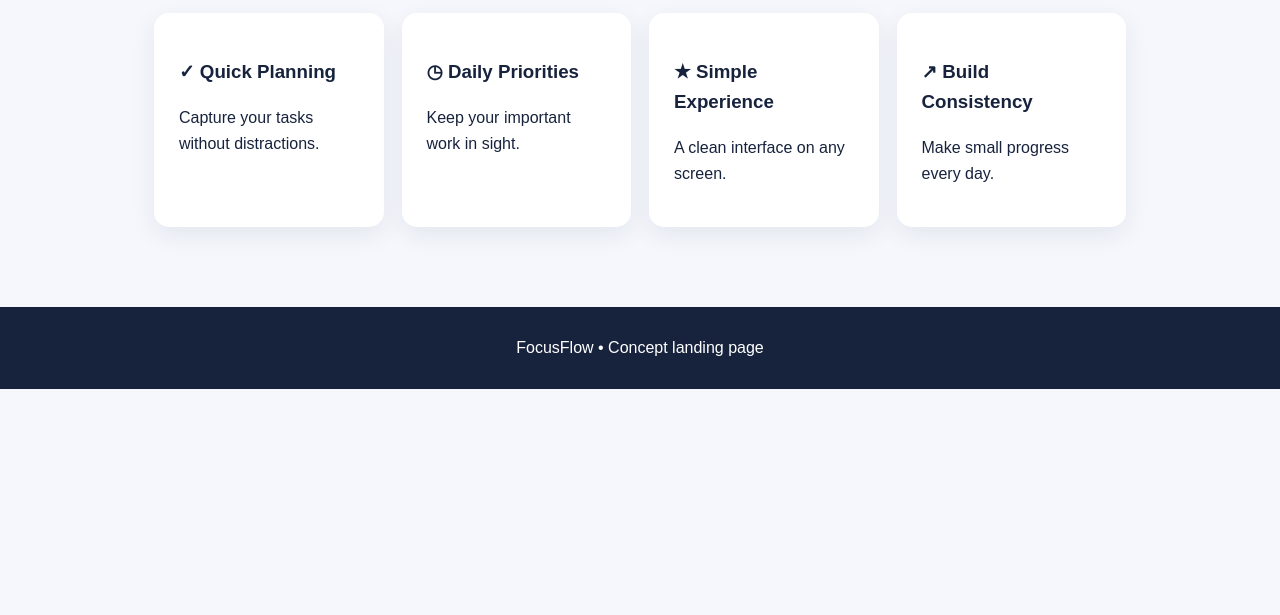
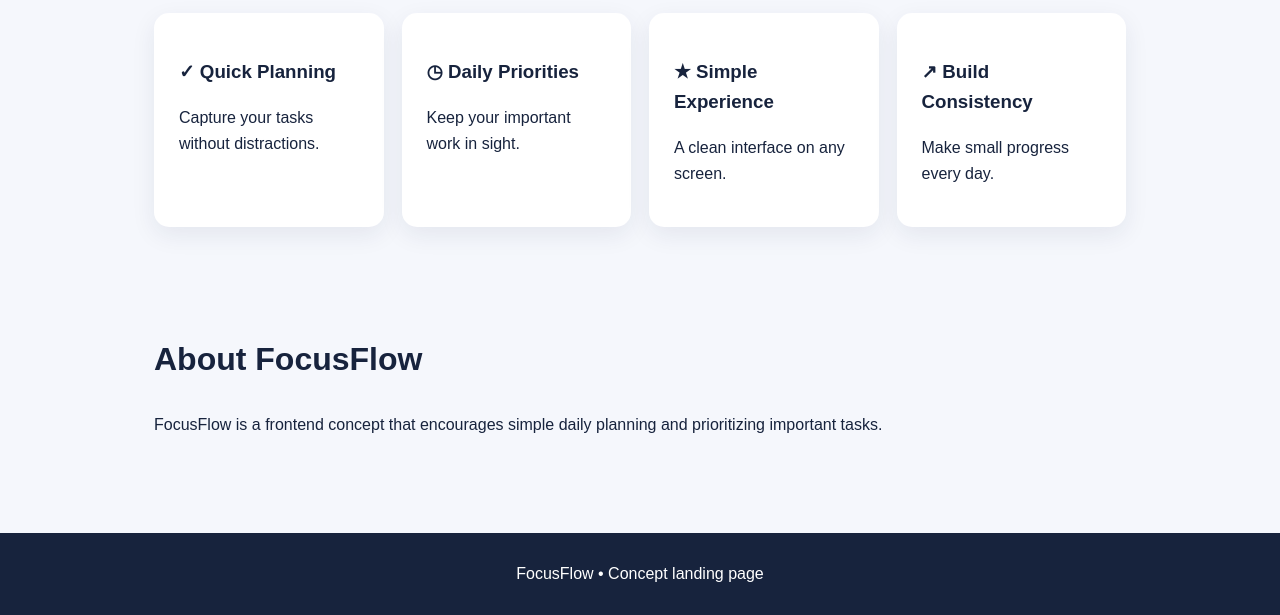
Before and after one commit to Target-reached/synent-task2-landingpage-jagan, a plain HTML site: page index.html in a window 1280 px wide. Shown: the part 663-1278 px from the top of the page. Before the commit the page ends 1052 px from the top, so only its background shows below. Drawn offline with Linux system fonts and the light colour scheme.

Commit message:
Build missing About section linked from navigation

```diff
--- a/index.html
+++ b/index.html
@@ -42,6 +42,10 @@
                 </article>
             </div>
         </section>
+        <section id="about">
+            <h2>About FocusFlow</h2>
+            <p>FocusFlow is a frontend concept that encourages simple daily planning and prioritizing important tasks.</p>
+        </section>
     </main>
     <footer>FocusFlow • Concept landing page</footer>
     <script src="script.js" defer></script>
```
